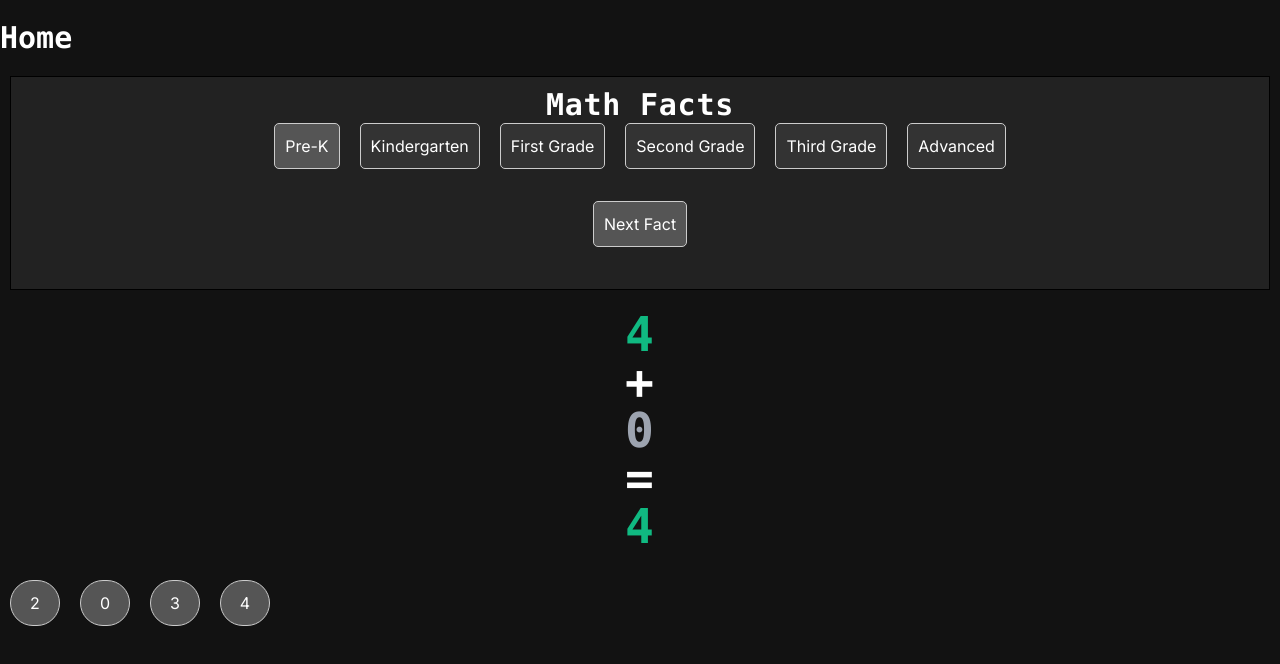
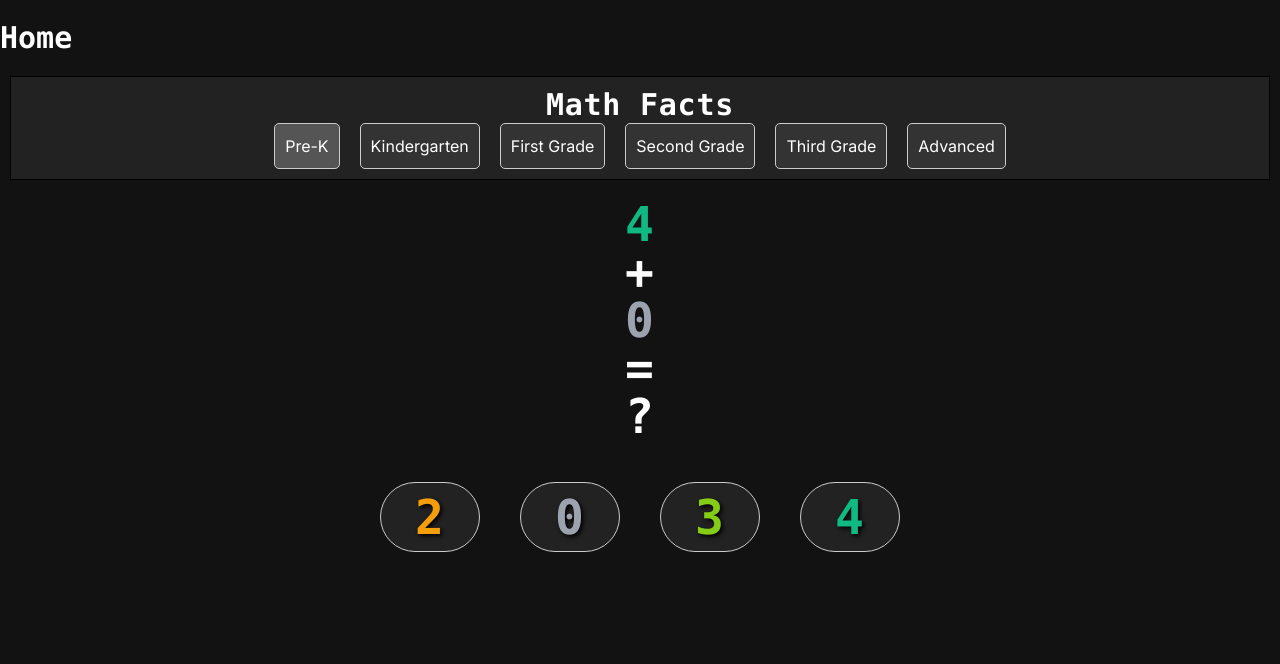
Before and after one commit to hadmacker/numbrella, a Next.js app: page /numbers/facts in a window 1280 px wide. Shown: the top 664 px of the page. Built offline with nearby package versions, Linux system fonts and the light colour scheme.

Commit message:
math facts

```diff
--- a/app/numbers/facts/page.tsx
+++ b/app/numbers/facts/page.tsx
@@ -3,6 +3,8 @@
 import React, { useEffect, useState } from "react";
 import { PrettyChar } from '../../prettyChar'
 import { NumberFormatter } from '../../numberFormatter'
+import { ToastContainer, toast } from 'react-toastify';
+import 'react-toastify/dist/ReactToastify.css';
 
 const numbers = PrettyChar.allCharacters();
 
@@ -45,6 +47,7 @@ export default function Page() {
     const [correctAnswer, setAnswer] = useState(value1 + value2);
     const [options, setOptions] = useState<number[]>([]);
     const [selectedOption, setSelectedOption] = useState<number | null>(null);
+    const [displayNextFactButton, setDisplayNextFactButton] = useState(false);
 
     useEffect(() => {
       nextFact();
@@ -59,6 +62,8 @@ export default function Page() {
       setValue1(innerValue1);
       setValue2(innerValue2);
       setAnswer(innerValue1 + innerValue2);
+      setDisplayNextFactButton(false);
+      setSelectedOption(null);
 
       const incorrectAnswers = Array.from({ length: 3 }, () => Math.floor(Math.random() * (operation.maxNumber)));
       const newOptions = [...incorrectAnswers];
@@ -77,6 +82,16 @@ export default function Page() {
 
     const checkAnswer = (selectedAnswer: number) => {
       setSelectedOption(selectedAnswer);
+      if (selectedAnswer === correctAnswer) {
+        // Correct answer
+        toast.success('Correct!');
+        setDisplayNextFactButton(true);
+        setOptions(options.filter(option => option === selectedAnswer));
+      } else {
+        // Incorrect answer
+        toast.info('Oops, try again!');
+        setOptions(options.filter(option => option !== selectedAnswer));
+      }
     };
 
     return (
@@ -109,35 +124,49 @@ export default function Page() {
             onChange={(e) => setValue2(Number(e.target.value))}
           />
         </div>
-        <div style={{ display: 'flex', justifyContent: 'center', gap: '20px'}} className="m-8">
-          <button style={{ padding: '10px', backgroundColor: '#555', border: '1px solid #ccc', borderRadius: '5px' }} onClick={() => nextFact()}>Next Fact</button>
-        </div>
       </div>
       <div className="m-5">
         <div className="text-center tracking-wide font-mono text-5xl lg:text-5xl font-black">{formatted(value1, false)}</div>
         <div className="text-center tracking-wide font-mono text-5xl lg:text-5xl font-black text-black-600/100">+</div>
         <div className="text-center tracking-wide font-mono text-5xl lg:text-5xl font-black">{formatted(value2, false)}</div>
         <div className="text-center tracking-wide font-mono text-5xl lg:text-5xl font-black text-black-600/100">=</div>
-        <div className="text-center tracking-wide font-mono text-5xl lg:text-5xl font-black">{formatted(correctAnswer, false)}</div>
+        <div className="text-center tracking-wide font-mono text-5xl lg:text-5xl font-black">?</div>
       </div>
-      <div>
+      <div style={{ display: 'flex', justifyContent: 'center', gap: '20px'}} className="m-8">
         {options.map((option, index) => (
           <button
             key={index}
             onClick={() => checkAnswer(option)}
+            className="text-center tracking-wide font-mono text-5xl lg:text-5xl font-black"
             style={{
               padding: '10px',
-              backgroundColor: selectedOption === option ? (option === correctAnswer ? '#373' : '#733') : '#555',
+              backgroundColor: selectedOption === option ? (option === correctAnswer ? '#373' : '#733') : '#222',
               border: '1px solid #ccc',
               borderRadius: '50px',
-              width: '50px',
-              margin: '10px'
+              minWidth: '100px',
+              margin: '10px',
+              textShadow: '2px 2px 4px #000000'
           }}
           >
-            {option}
+            {formatted(option, false)}
           </button>
         ))}
       </div>
+      <div style={{ display: displayNextFactButton ? 'flex' : 'none', justifyContent: 'center', gap: '20px'}} className="m-8">
+          <button
+            style={{
+              padding: '10px',
+              backgroundColor: '#225',
+              border: '1px solid #ccc',
+              borderRadius: '50px',
+              paddingInline: '40px',
+              margin: '10px'
+          }}
+            className="text-center tracking-wide font-mono text-5xl lg:text-5xl font-black"
+            onClick={() => nextFact()}>
+            Next Fact</button>
+        </div>
+      <ToastContainer hideProgressBar={true} />
     </>
     );
 }
--- a/package.json
+++ b/package.json
@@ -17,11 +17,12 @@
     "decimal.js": "^10.4.3",
     "eslint": "8.45.0",
     "eslint-config-next": "13.4.12",
-    "next": "13.4.12",
-    "postcss": "8.4.27",
+    "next": "^13.5.6",
+    "postcss": "^8.4.31",
     "react": "18.2.0",
     "react-dom": "18.2.0",
     "react-router-dom": "^6.18.0",
+    "react-toastify": "^9.1.3",
     "tailwindcss": "3.3.3",
     "typescript": "5.1.6"
   }
```
Also changed, not shown: 1 other file (tests, documents, lock files or other folders).
